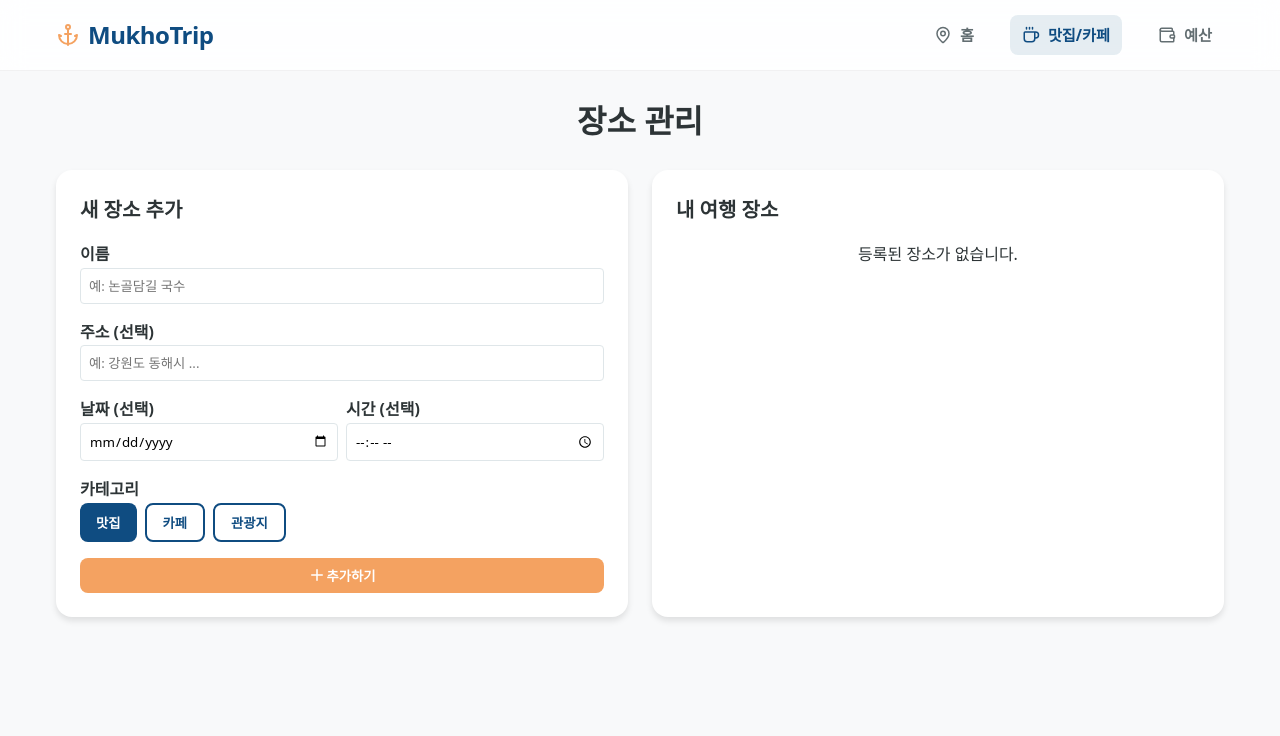
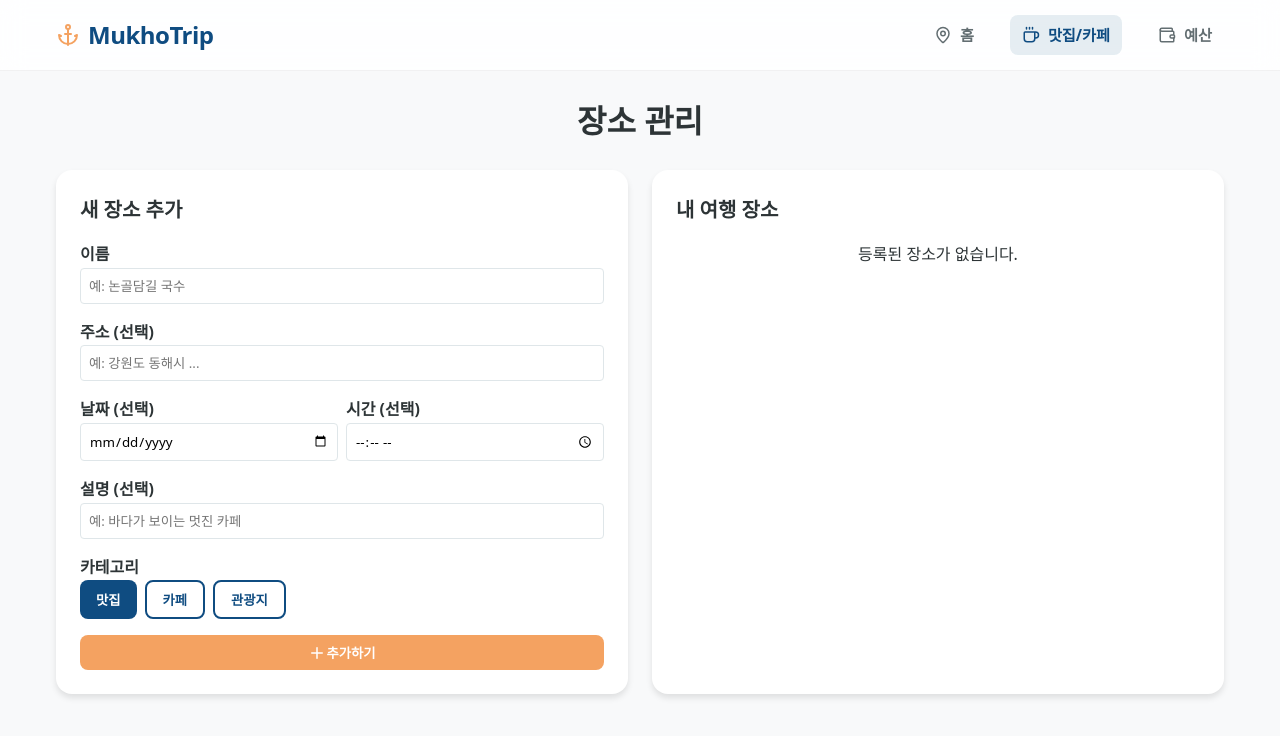
Before and after one commit to YoonTaeMinnnn/mukho, a React (Vite) app: page /places in a window 1280 px wide. Shown: the top 736 px of the page. Built offline with nearby package versions, Linux system fonts and the light colour scheme.

Commit message:
mod: main > card gap 수정

```diff
--- a/src/pages/Home.jsx
+++ b/src/pages/Home.jsx
@@ -108,7 +108,7 @@ const Home = () => {
                                                                     place.category === 'accommodation' ? '숙소' : '여행지'}
                                                         </h2>
                                                     </div>
-                                                    <div className="flex gap-xs">
+                                                    <div className="flex gap-sm">
                                                         <button
                                                             onClick={() => setSelectedPlace(place)}
                                                             className="btn btn-outline flex items-center gap-xs text-sm py-1 px-2"
@@ -130,9 +130,7 @@ const Home = () => {
                                                     </div>
                                                 </div>
                                                 <h3 className="text-2xl font-bold mb-sm">{place.name}</h3>
-                                                <p className="text-muted mb-sm">
-                                                    {place.note || (place.category === 'spot' ? '힐링 여행지' : '추천 장소')}
-                                                </p>
+                                                {place.note && <p className="text-muted mb-sm">{place.note}</p>}
                                                 {place.address && <p className="text-sm text-muted opacity-75">{place.address}</p>}
                                             </motion.div>
                                         ))}
--- a/src/pages/Places.jsx
+++ b/src/pages/Places.jsx
@@ -8,6 +8,7 @@ const PlaceManager = () => {
     const [newPlaceAddress, setNewPlaceAddress] = useState('');
     const [newPlaceDate, setNewPlaceDate] = useState('');
     const [newPlaceTime, setNewPlaceTime] = useState('');
+    const [newPlaceNote, setNewPlaceNote] = useState('');
     const [category, setCategory] = useState('restaurant');
 
     const handleSubmit = (e) => {
@@ -20,12 +21,13 @@ const PlaceManager = () => {
             address: newPlaceAddress,
             date: newPlaceDate,
             time: newPlaceTime,
-            note: ''
+            note: newPlaceNote
         });
         setNewPlaceName('');
         setNewPlaceAddress('');
         setNewPlaceDate('');
         setNewPlaceTime('');
+        setNewPlaceNote('');
     };
 
     const getIcon = (cat) => {
@@ -108,6 +110,18 @@ const PlaceManager = () => {
                         </div>
 
                         <div>
+                            <label className="block text-sm font-bold mb-sm">설명 (선택)</label>
+                            <input
+                                type="text"
+                                value={newPlaceNote}
+                                onChange={(e) => setNewPlaceNote(e.target.value)}
+                                placeholder="예: 바다가 보이는 멋진 카페"
+                                className="w-full"
+                                style={{ width: '100%' }}
+                            />
+                        </div>
+
+                        <div>
                             <label className="block text-sm font-bold mb-sm">카테고리</label>
                             <div className="flex gap-sm">
                                 {['restaurant', 'cafe', 'spot'].map(cat => (
--- a/src/styles/main.css
+++ b/src/styles/main.css
@@ -104,6 +104,10 @@ select {
 
 .justify-center {
     justify-content: center;
+}
+
+.gap-xs {
+    gap: var(--spacing-xs);
 }
 
 .gap-sm {
```
